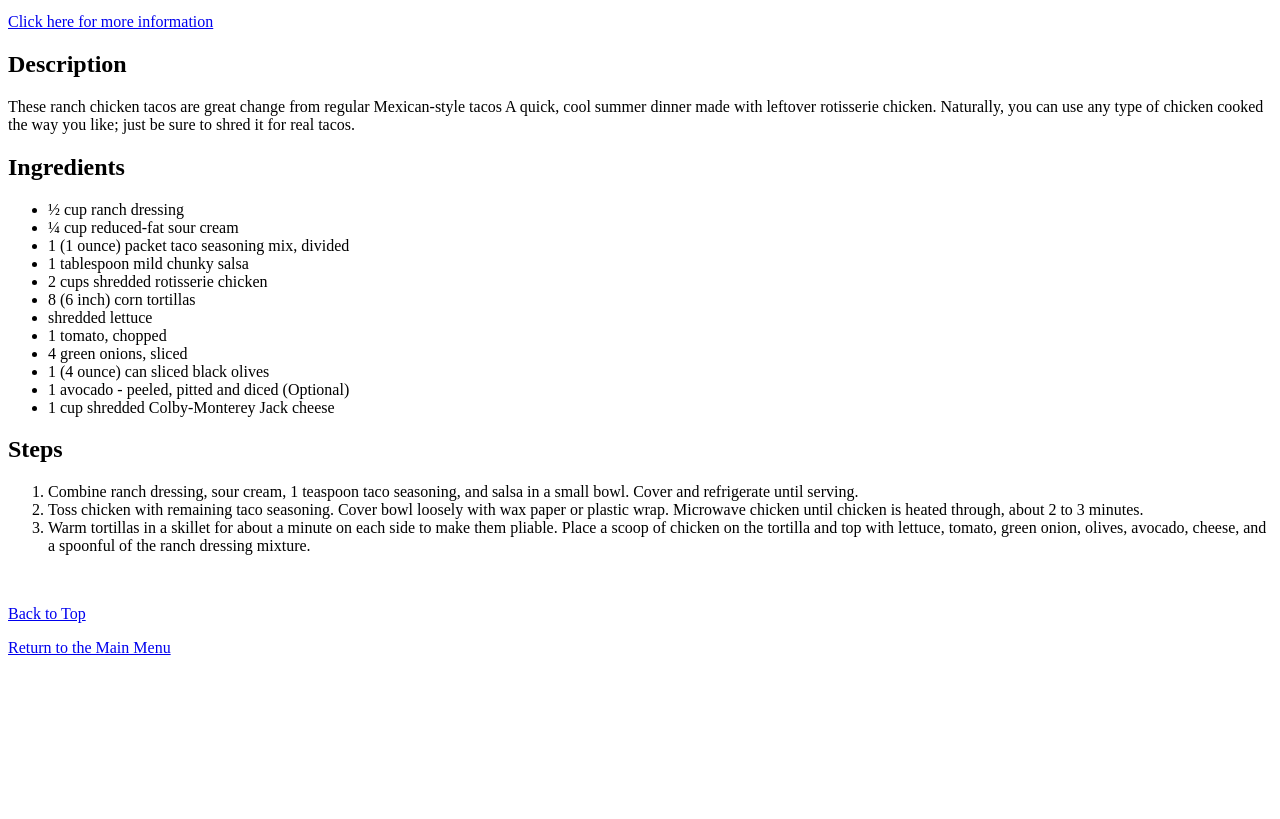
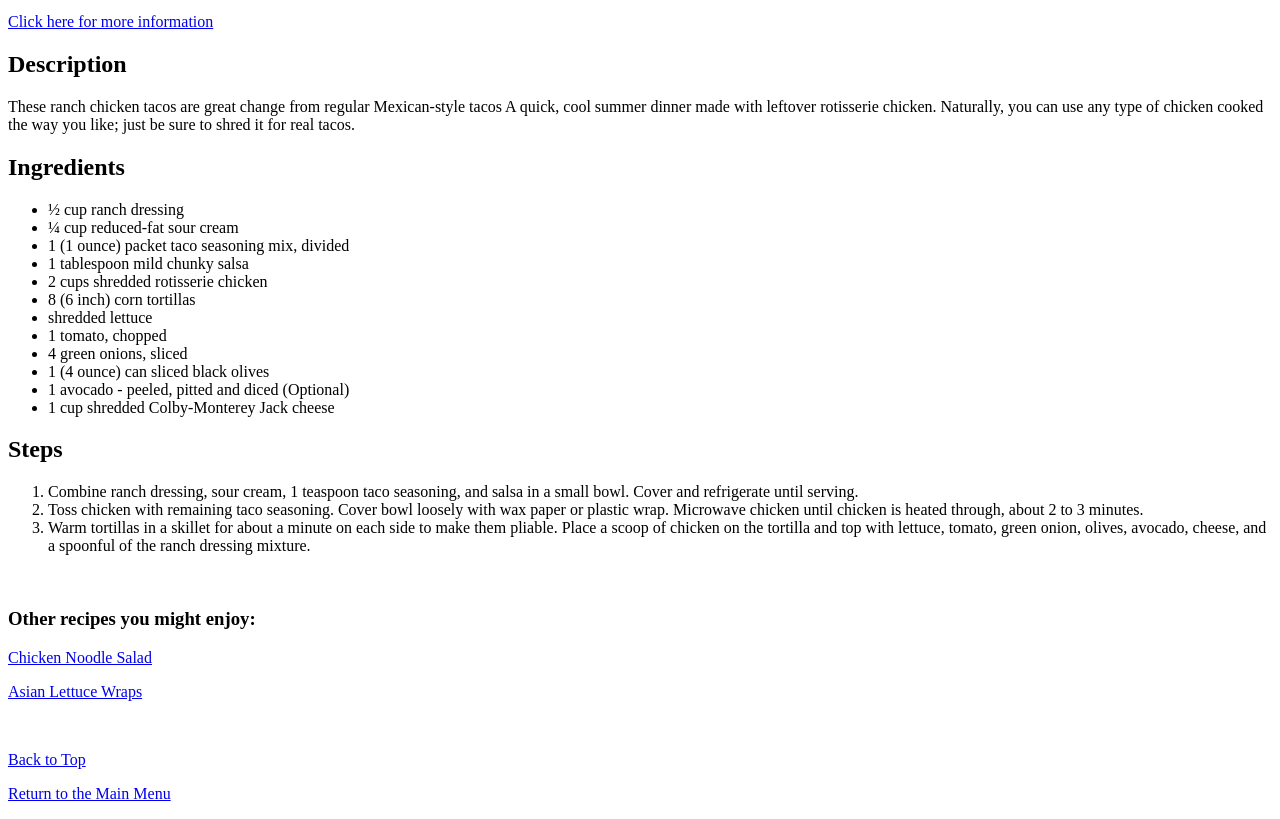
Before and after one commit to paulkay200/odin-recipes2, a plain HTML site: page recipes/ranch-chicken-tacos.html in a window 1280 px wide. Shown: the part 101-920 px from the top of the page. Before the commit the page ends 800 px from the top, so only its background shows below. Drawn offline with Linux system fonts and the light colour scheme.

Commit message:
feat: add links to the two additional receipes

```diff
--- a/recipes/ranch-chicken-tacos.html
+++ b/recipes/ranch-chicken-tacos.html
@@ -44,6 +44,12 @@
 
     <br>
 
+    <h3>Other recipes you might enjoy:</h3>
+    <p><a href="./chicken-noodle-salad.html">Chicken Noodle Salad</a></p>
+    <p><a href="./asian-lettuce-wraps.html">Asian Lettuce Wraps</a></p>
+
+    <br>
+
     <p><a href="./ranch-chicken-tacos.html">Back to Top</a></p>
     <p><a href="../index.html">Return to the Main Menu</a></p>
 
```
